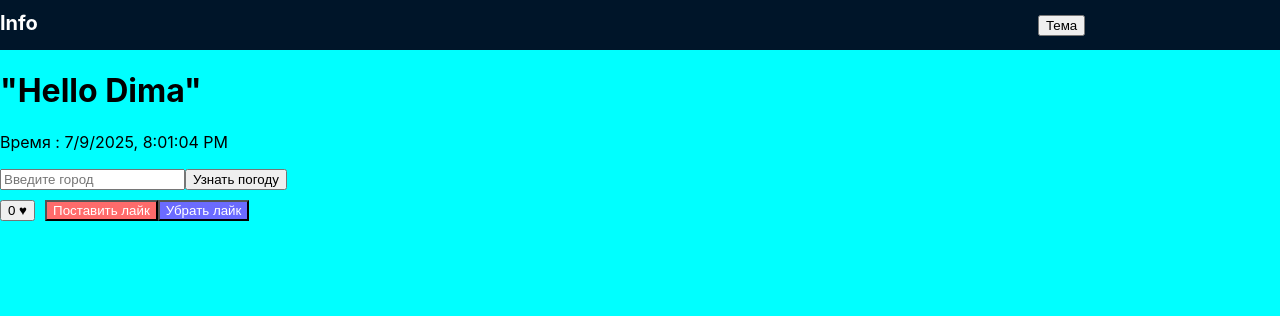
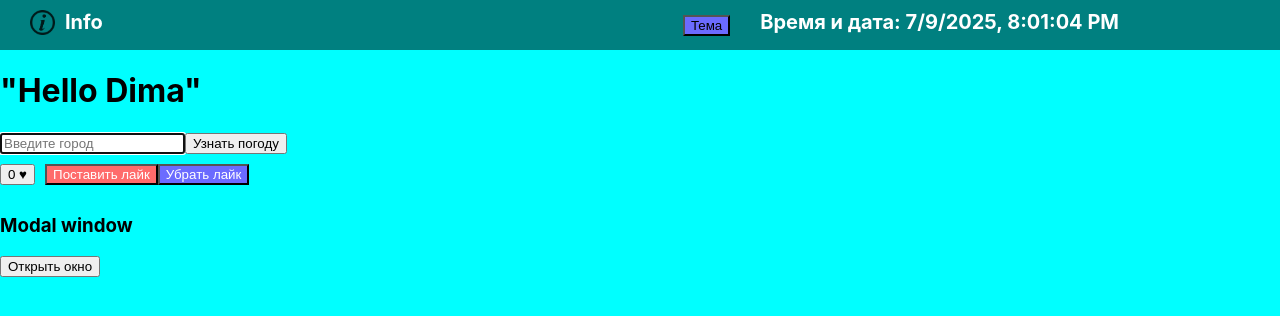
Before and after one commit to exsize426/learn_javascript, a React (Vite) app: page / in a window 1280 px wide. Shown: the top 316 px of the page. Built offline with nearby package versions, Linux system fonts and the light colour scheme.

Commit message:
feature(body): create modal

```diff
--- a/Components/App.jsx
+++ b/Components/App.jsx
@@ -4,6 +4,7 @@ import FirstComponent from "../Components/FirstComponent"
 import Weather from './Weather';
 import LikeCounter from './LikeCounter';
 import Header from './Header';
+import ModalSection from './ModalSection';
 
 
 
@@ -30,10 +31,11 @@ export default function App() {
 
     return (
         <div className={theme ? "grey-btn" : "blue-btn"}>
-            <Header changeTheme = {change} theme = {theme}/>
-            <FirstComponent name = {'Dima'} date = {now.toLocaleString()}  />
+            <Header changeTheme = {change} theme = {theme} date = {now.toLocaleString()}  />
+            <FirstComponent name = {'Dima'}  />
             <Weather />
             <LikeCounter />
+            <ModalSection />
         </div>
     )
 }
--- a/Components/FirstComponent.jsx
+++ b/Components/FirstComponent.jsx
@@ -7,9 +7,6 @@ export default function JSX (props)  {
                 "Hello {props.name}"
             </h1>
 
-            <p>
-                Время : {props.date}
-            </p>
     </div>
     )
 
--- a/Components/Header.jsx
+++ b/Components/Header.jsx
@@ -1,23 +1,26 @@
 import React from "react";
 import { useState } from "react";
+import logo from "../img/info.png"
 
 
 export default function Header (props) {
+    const isColor = props.theme ? 'blue-btn': 'blog-header';
 
-    const isColor = props.theme ? 'blue-btn': 'blog-header';
 
     return (
         <header
             className={isColor}
         >
-            <div>
-            Info
+            <div className="header-info">
+                <img src={logo} alt="logo-info" className="header-logo"/>
+                <span>Info</span>
             <button
                 className="button-header"
                 onClick={props.changeTheme}
 
             > Тема
             </button>
+            <span className="header-time">Время и дата: {props.date}</span>
             </div>
 
         </header>
--- /dev/null
+++ b/Components/ModalSection.jsx
@@ -0,0 +1,25 @@
+import React, { useState } from "react"
+import ModalWindow from "./ModalWindow"
+
+export default function ModalSection () {
+    const [modal, setModal] = useState(false);
+
+    function openModal () {
+        setModal(true);
+    }
+
+    return (
+        <section>
+            <h3>Modal window</h3>
+            <button onClick={openModal}>Открыть окно</button>
+            <ModalWindow open={modal}>
+                <h3>Объявление</h3>
+                <p> Lorem ipsum dolor sit, amet consectetur adipisicing elit.
+                    Corporis ullam, officiis quibusdam consequuntur repellendus
+                    enim veniam distinctio laudantium corrupti nulla numquam magni
+                    blanditiis ab impedit consectetur, aut quo vero accusamus.</p>
+                    <button onClick={() => setModal(false)}>Закрыть окно</button>
+            </ModalWindow>
+        </section>
+    )
+}
--- /dev/null
+++ b/Components/ModalWindow.css
@@ -0,0 +1,8 @@
+dialog {
+    width: 400px;
+    margin: 10rem auto;
+    padding: 1rem;
+    border: 1px solid #ccc;
+    border-radius: 10px;
+    z-index: 100;
+}
--- /dev/null
+++ b/Components/ModalWindow.jsx
@@ -0,0 +1,23 @@
+import React from "react"
+import { useRef,useEffect } from "react"
+import { createPortal } from "react-dom"
+import "./ModalWindow.css"
+
+export default function ModalWindow ({children, open}) { // children - разметка передаваемая в тег dialog
+const dialog = useRef();
+
+useEffect(() => {
+if (open) {
+    dialog.current.showModal()
+} else {
+    dialog.current.close()
+}
+}, [open])
+
+
+return createPortal(
+    <dialog ref={dialog} >{children}</dialog>,
+    document.getElementById('modal')
+)
+
+}
--- a/Components/Weather.jsx
+++ b/Components/Weather.jsx
@@ -1,14 +1,21 @@
-import React from "react";
-import { useState, useEffect } from "react";
+import React, { useLayoutEffect } from "react";
+import { useState, useEffect, useRef } from "react";
 
 export default function WeatherApp() {
   const [city, setCity] = useState('');
   const [weatherData, setWeatherData] = useState(null);
-  const [isValid, setIsValid] = useState(false)
+  const [isValid, setIsValid] = useState(false);
+
+  const ref = useRef(null);
+
+  useEffect(() => {
+    ref.current.focus()
+
+    }, [ref])
 
 
 
-  const getWeather = async (cityName) => {
+   const getWeather = async (cityName) => {
     const API_KEY = 'ed5c2c5ad0514524890175244250907'; // получите на openweathermap.org
      const response = await fetch(
         `http://api.weatherapi.com/v1/current.json?key=${API_KEY}&q=${cityName}&aqi=no`
@@ -18,8 +25,9 @@ export default function WeatherApp() {
 
     setWeatherData(data);
 
-    console.log(data)
+
   };
+
 
   const validateInput  = (value) => {
     const word = value[0].toUpperCase() + value.slice(1).toLowerCase();
@@ -52,6 +60,7 @@ export default function WeatherApp() {
   return (
     <form onSubmit={handleSubmit}>
       <input
+        ref={ref}
         value={city}
         onChange={handleChange}
         placeholder="Введите город"
--- a/index.css
+++ b/index.css
@@ -6,17 +6,39 @@ body {
 }
 
 .blog-header, .grey-btn {
-    background: #001529;
+    background: #008080;
     color: #fff;
     width: 100%;
     height: 50px;
-     font-size: 20px;
+    font-size: 20px;
     font-weight: bold;
 }
 
+.header-info {
+    margin-left: 20px;
+    display: flex;
+    align-items: flex-start;
+}
+
+.header-logo {
+    height: 25px;
+    width: 25px;
+    padding: 10px;
+}
+
+.header-info > span {
+    margin-top: 10px;
+}
+
 .button-header {
-    margin-left:  1000px;
+    background-color: #6b6bff;
+    margin-left:  580px;
     margin-top: 15px;
+}
+
+.header-time {
+    float: right;
+    margin: 10px 50px 0 30px;
 }
 
 .grey-btn {
--- a/main.jsx
+++ b/main.jsx
@@ -1,6 +1,7 @@
 import React from 'react';
 import ReactDOM from 'react-dom/client';
 import App from './Components/App';
+import "./index.css"
 
 const root = ReactDOM.createRoot(document.getElementById('root'));
 root.render(<App />);
```
Also changed, not shown: img/info.png (added).
